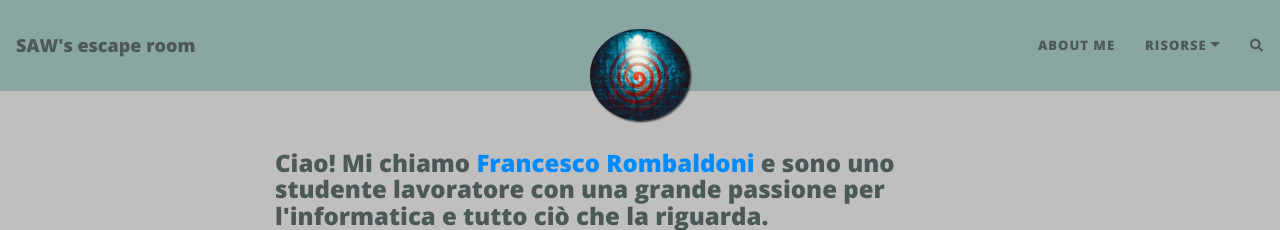
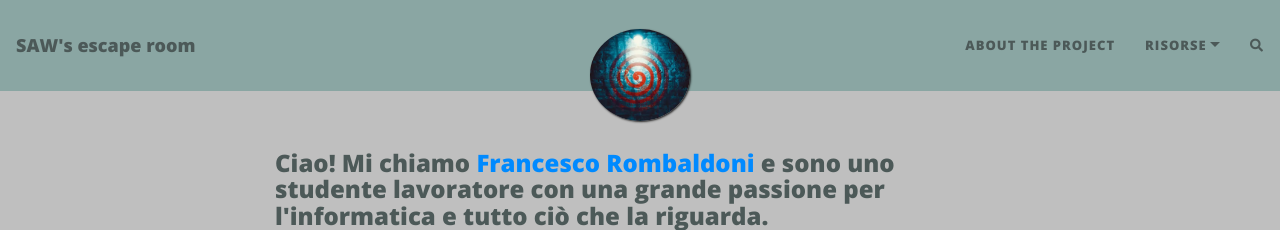
Before and after one commit to R0mb0/Saw_2-Inspired_Escape_Room, a Jekyll site: the page built from docs/aboutus.md, in a window 1280 px wide. Shown: the top 230 px of the page. Built offline with Jekyll 4.4.1, drawn with Linux system fonts in a browser that asks for light colours; nearby versions of some CDN libraries; our own code applies the rules of GitHub Pages for plain Markdown files; comment, search, counter and statistics services are not loaded.

Commit message:
Changed text

```diff
--- a/docs/_config.yml
+++ b/docs/_config.yml
@@ -9,7 +9,7 @@ author: Francesco Rombaldoni
 ###############################################
 
 navbar-links:
-  About me: "aboutus"
+  About the project: "aboutus"
   Risorse:
     - GitHub: "https://github.com/R0mb0/My_personal_announcements"
   #Author's home: "Author's url site"
--- a/docs/aboutus.md
+++ b/docs/aboutus.md
@@ -1,4 +1,4 @@
-<!-- # About me -->
+<!-- # About the project -->
 
 <div>
   <h3>
```
